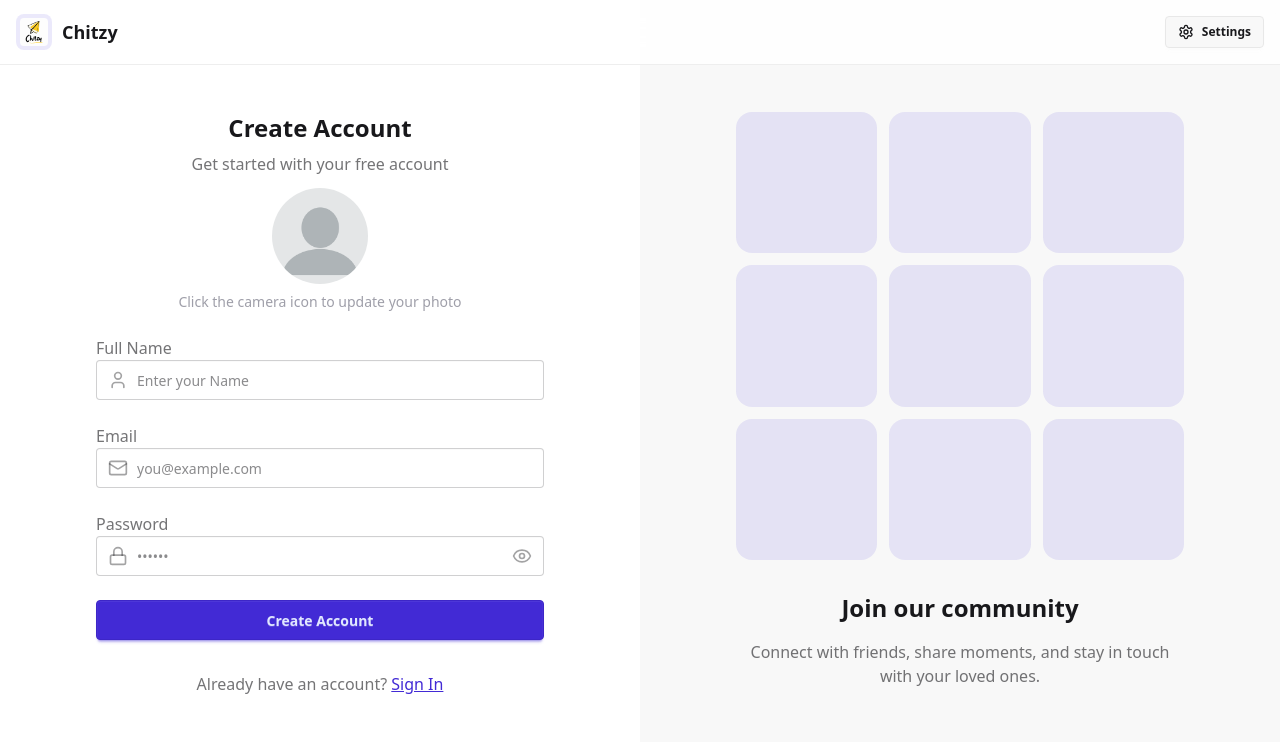
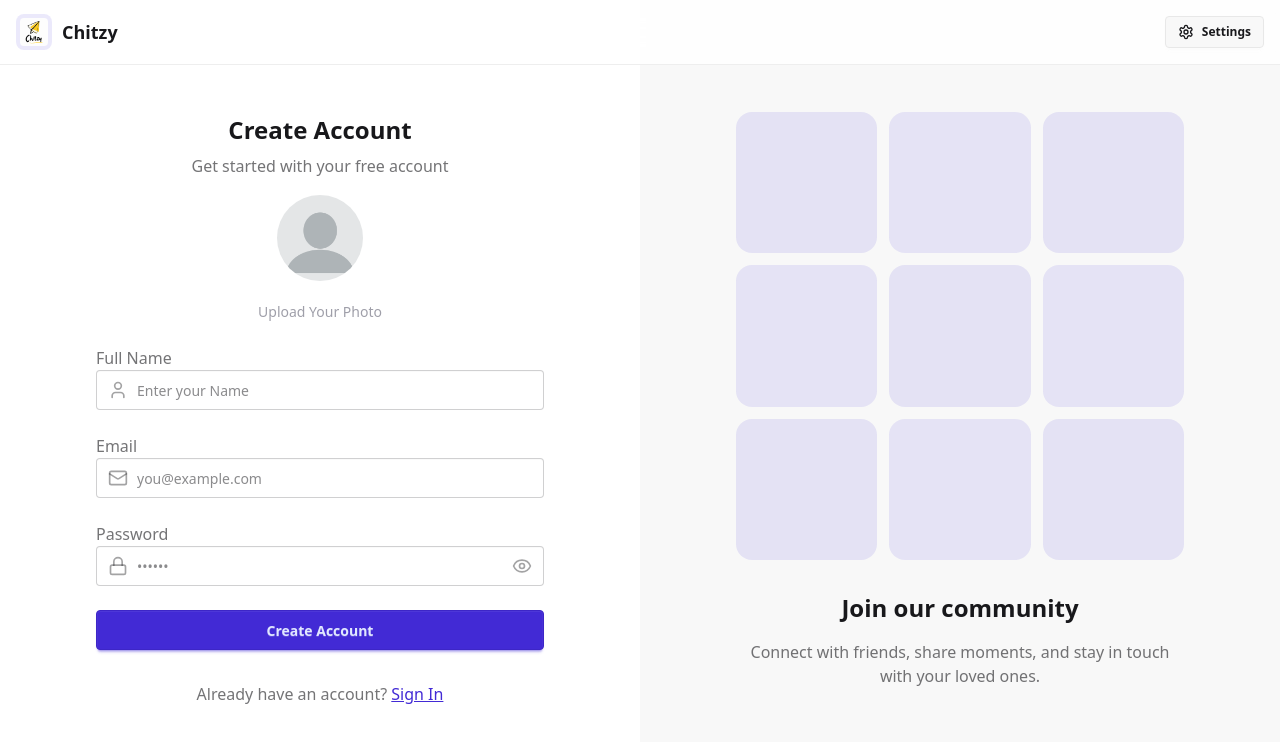
Before and after one commit to Sunanda01/Chitzy_Client, a React (Vite) app: page /signup in a window 1280 px wide. Shown: the top 742 px of the page. Built offline with nearby package versions, Linux system fonts and the light colour scheme.

Commit message:
Ft:Update

```diff
--- a/src/pages/LoginPage.jsx
+++ b/src/pages/LoginPage.jsx
@@ -24,12 +24,6 @@ function LoginPage() {
           {/* LOGO */}
           <div className="text-center mb-8">
             <div className="flex flex-col items-center gap-2 group">
-              <div
-                className="size-12 rounded-xl bg-primary/10 flex items-center justify-center
-              group-hover:bg-primary/20 transition-colors"
-              >
-                <img src="/Chitzy.svg" className="size-10 rounded text-primary" />
-              </div>
               <h1 className="text-2xl font-bold mt-2">Welcome Back</h1>
               <p className="text-base-content/60">
                 Sign In to your account
--- a/src/pages/SignUpPage.jsx
+++ b/src/pages/SignUpPage.jsx
@@ -44,7 +44,7 @@ function SignUpPage() {
           {/* LOGO */}
           <div className="text-center mb-2">
             <div className="flex flex-col items-center gap-2 group">
-              <h1 className="text-2xl font-bold mt-2">Create Account</h1>
+              <h1 className="text-2xl font-bold mt-5">Create Account</h1>
               <p className="text-base-content/60">
                 Get started with your free account
               </p>
@@ -56,26 +56,19 @@ function SignUpPage() {
               <div className="flex flex-col items-center justify-center mt-3">
                 <label
                   htmlFor="profileImageUpload"
-                  className="relative flex items-center justify-center w-24 h-24 rounded-full  cursor-pointer overflow-hidden group transition-all"
+                  className="relative flex items-center justify-center w-24 h-24 rounded-full border-5 border-white cursor-pointer overflow-hidden group transition-all"
                 >
                   {isUploading ? (
                     <Loader2 className="h-8 w-8 animate-spin text-gray-400" />
-                  ) : formData.profilePic ? (
+                  ) : (
                     <img
-                      src={formData.profilePic}
+                      src={formData.profilePic || "/avatar.png"}
                       alt="Profile"
                       className="object-cover w-full h-full transition-all"
                     />
-                  ) : (
-                    <img
-                      src="/avatar.png"
-                      alt="Default"
-                      className="object-cover w-full h-full transition-all"
-                    />
                   )}
-                  {/* (optional) hover edit icon */}
                   {formData.profilePic && (
-                    <div className="absolute inset-0 bg-black bg-opacity-30 flex items-center justify-center opacity-0 group-hover:opacity-100 transition">
+                    <div className="absolute inset-0 bg-black bg-opacity-30 flex items-center justify-center opacity-0 group-hover:opacity-70 transition">
                       <span className="text-white text-xs font-semibold">
                         Change
                       </span>
@@ -89,13 +82,11 @@ function SignUpPage() {
                     accept="image/*"
                     disabled={isUploading}
                   />
-
                 </label>
               </div>
-              <p className="text-sm text-zinc-400 flex items-center justify-center mt-2">
-              {isUploading ? "Uploading..." : "Click the camera icon to update your photo"}
-            </p>
-
+              <p className="text-sm text-zinc-400 flex items-center justify-center mt-4">
+                {isUploading ? "Uploading..." : "Upload Your Photo"}
+              </p>
             </div>
 
             <div className="form-control">
```
